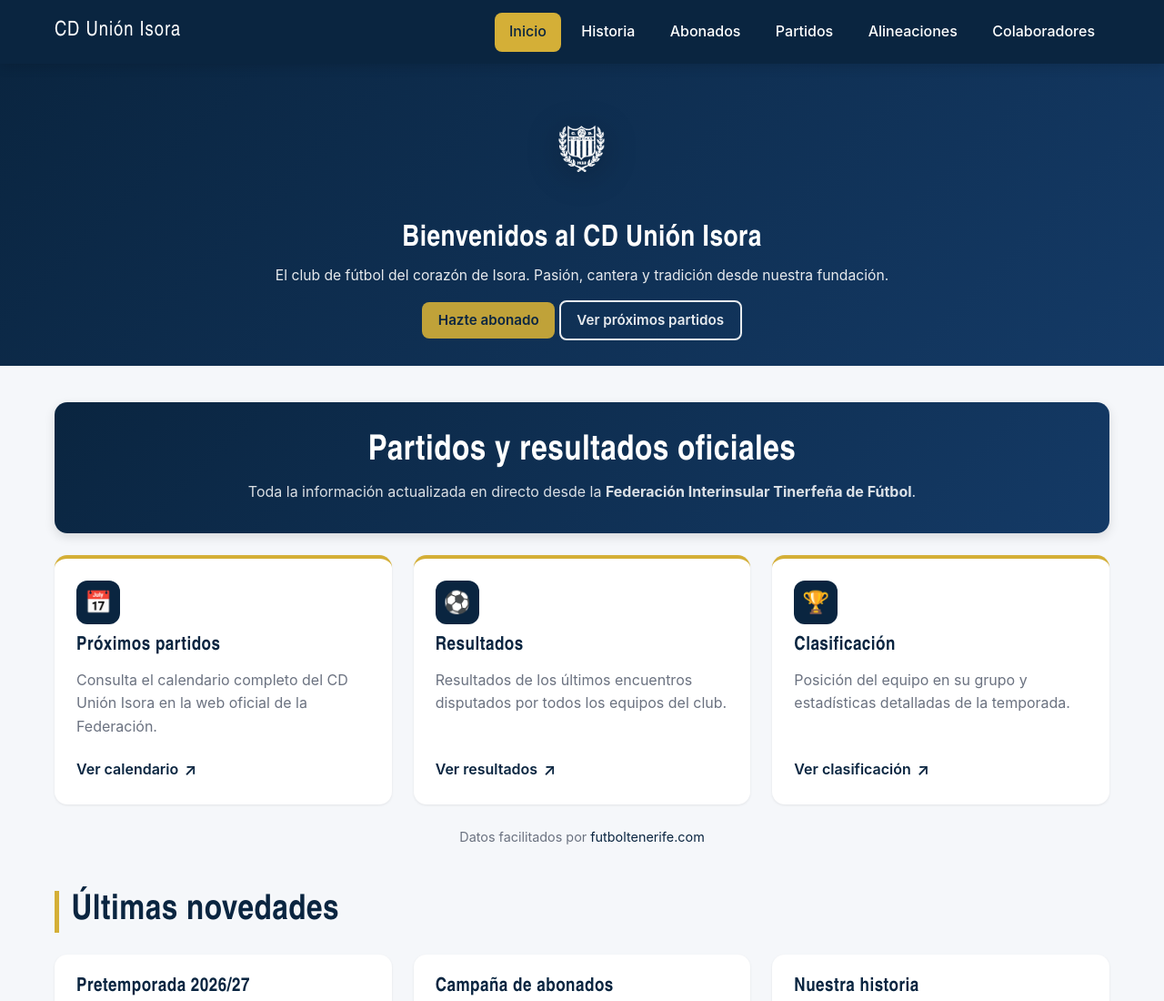
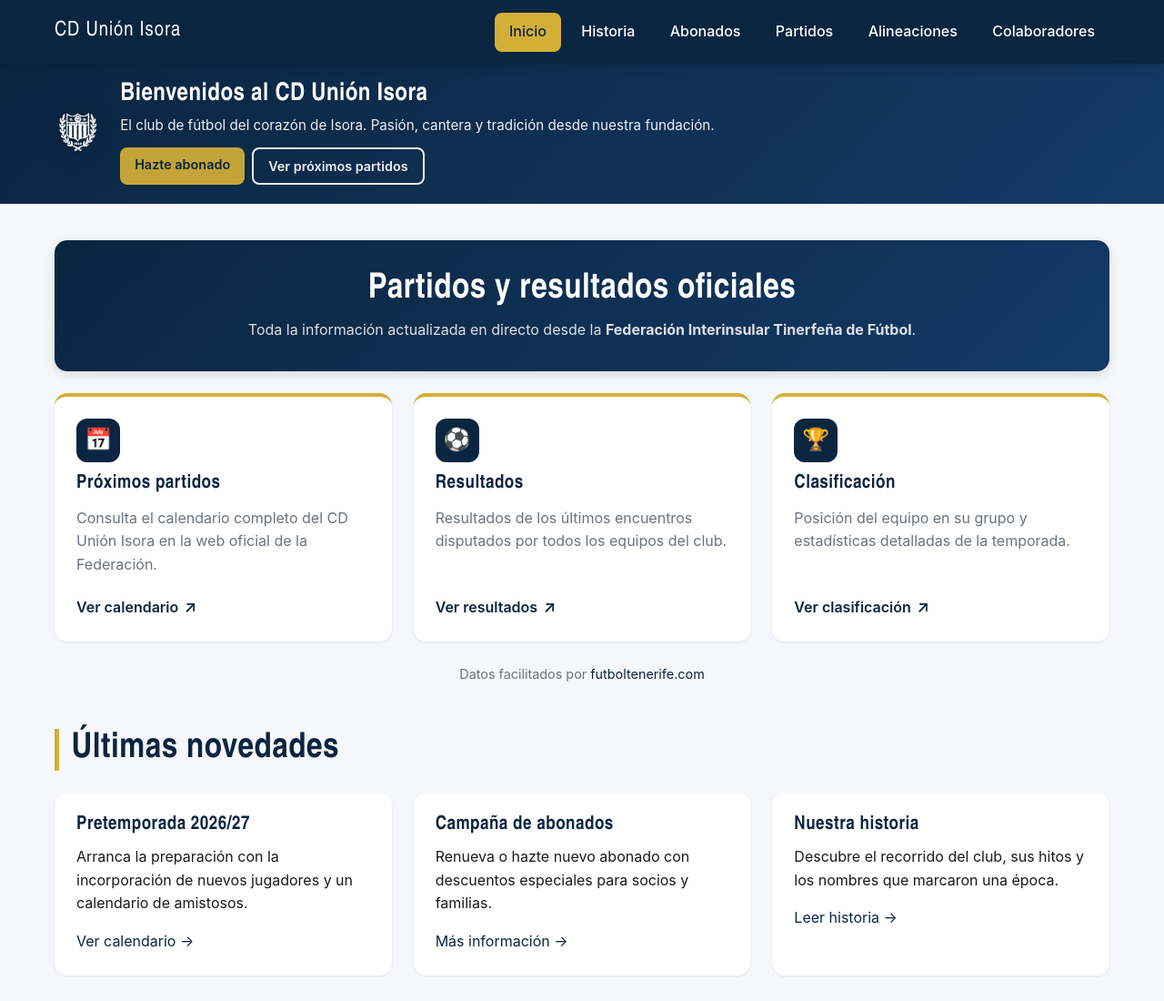
Before and after one commit to toniplasencia-lab/cd-isora-web, a plain HTML site: page index.html in a window 1280 px wide. Shown: the top 1100 px of the page at 91% size. Drawn offline with Linux system fonts and the light colour scheme.

Commit message:
Hero: escudo a la izquierda y cabecera mas compacta

```diff
--- a/css/styles.css
+++ b/css/styles.css
@@ -168,7 +168,7 @@ p { margin-bottom: 1rem; }
 .hero {
   background: linear-gradient(135deg, var(--color-primary) 0%, #143a66 100%);
   color: var(--color-white);
-  padding: 1.5rem 1.25rem 1.75rem;
+  padding: 1.1rem 1.25rem 1.3rem;
   text-align: center;
 }
 
@@ -177,15 +177,36 @@ p { margin-bottom: 1rem; }
   padding-bottom: 0;
 }
 
+/* Variante con escudo a la izquierda y texto a la derecha */
+.hero--split {
+  text-align: left;
+}
+
+.hero--split .hero__inner {
+  display: flex;
+  align-items: center;
+  gap: 1.25rem;
+  flex-wrap: wrap;
+}
+
+.hero--split .hero__content {
+  flex: 1 1 320px;
+  min-width: 0;
+}
+
+.hero--split .hero__logo {
+  margin: 0;
+}
+
 .hero__logo {
   display: block;
   width: auto;
-  height: clamp(110px, 16vw, 140px);
-  max-width: 140px;
+  height: clamp(95px, 12vw, 115px);
+  max-width: 115px;
   object-fit: contain;
-  margin: 0 auto 0.6rem;
-  /* Hacemos el escudo blanco y muy nítido sobre el fondo azul */
-  filter: brightness(0) invert(1) drop-shadow(0 6px 18px rgba(0,0,0,0.35));
+  margin: 0 auto 0.5rem;
+  /* Hacemos el escudo blanco y nítido sobre el fondo azul */
+  filter: brightness(0) invert(1) drop-shadow(0 4px 12px rgba(0,0,0,0.3));
   animation: hero-logo-in 0.8s ease-out;
 }
 
@@ -196,26 +217,49 @@ p { margin-bottom: 1rem; }
 
 .hero h1 {
   color: var(--color-white);
-  margin-bottom: 0.5rem;
-  font-size: clamp(1.5rem, 3.2vw, 2rem);
+  margin-bottom: 0.35rem;
+  font-size: clamp(1.35rem, 2.6vw, 1.7rem);
+  line-height: 1.2;
 }
 
 .hero p {
-  font-size: 0.98rem;
+  font-size: 0.95rem;
   max-width: 700px;
   margin: 0 auto;
-  opacity: 0.9;
+  opacity: 0.92;
 }
 
-.hero p:not(:last-child) { margin-bottom: 0.4rem; }
+.hero--split p {
+  margin: 0;
+  max-width: none;
+}
 
-.hero p[style*="margin-top"] {
-  margin-top: 0.9rem !important;
+.hero__actions {
+  margin-top: 0.7rem !important;
+  display: flex;
+  gap: 0.5rem;
+  flex-wrap: wrap;
 }
 
 .hero .btn {
-  padding: 0.5rem 1.1rem;
-  font-size: 0.95rem;
+  padding: 0.45rem 1rem;
+  font-size: 0.9rem;
+}
+
+/* En móviles muy estrechos vuelve al centrado vertical */
+@media (max-width: 480px) {
+  .hero--split {
+    text-align: center;
+  }
+  .hero--split .hero__inner {
+    justify-content: center;
+  }
+  .hero--split .hero__logo {
+    margin: 0 auto;
+  }
+  .hero__actions {
+    justify-content: center;
+  }
 }
 
 .page-header {
--- a/index.html
+++ b/index.html
@@ -30,15 +30,17 @@
   </header>
 
   <!-- ============== HERO ============== -->
-  <section class="hero">
-    <div class="container">
+  <section class="hero hero--split">
+    <div class="container hero__inner">
       <img src="img/logo-club.png" alt="Escudo CD Unión Isora" class="hero__logo" />
-      <h1>Bienvenidos al CD Unión Isora</h1>
-      <p>El club de fútbol del corazón de Isora. Pasión, cantera y tradición desde nuestra fundación.</p>
-      <p style="margin-top:1.5rem;">
-        <a href="abonados.html" class="btn">Hazte abonado</a>
-        <a href="partidos.html" class="btn btn--outline">Ver próximos partidos</a>
-      </p>
+      <div class="hero__content">
+        <h1>Bienvenidos al CD Unión Isora</h1>
+        <p>El club de fútbol del corazón de Isora. Pasión, cantera y tradición desde nuestra fundación.</p>
+        <p class="hero__actions">
+          <a href="abonados.html" class="btn">Hazte abonado</a>
+          <a href="partidos.html" class="btn btn--outline">Ver próximos partidos</a>
+        </p>
+      </div>
     </div>
   </section>
 
```
